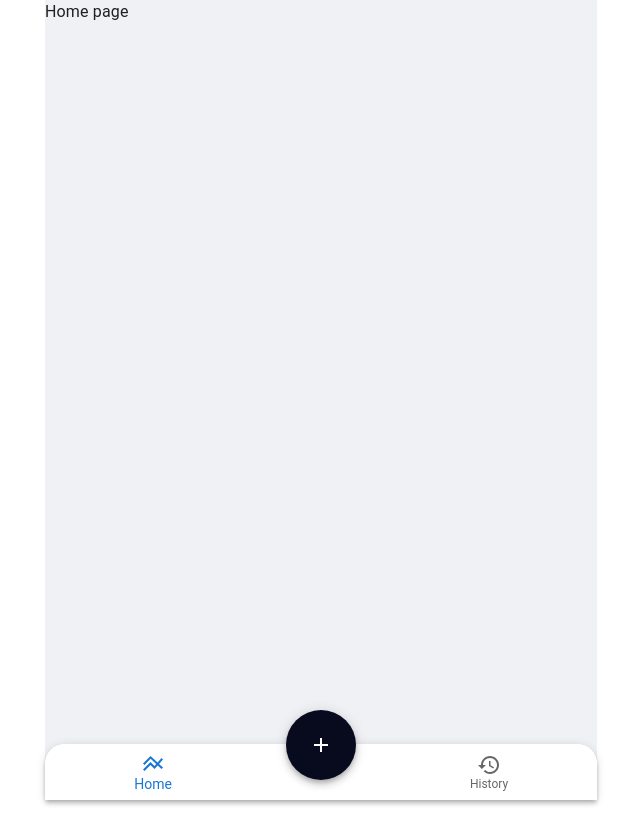
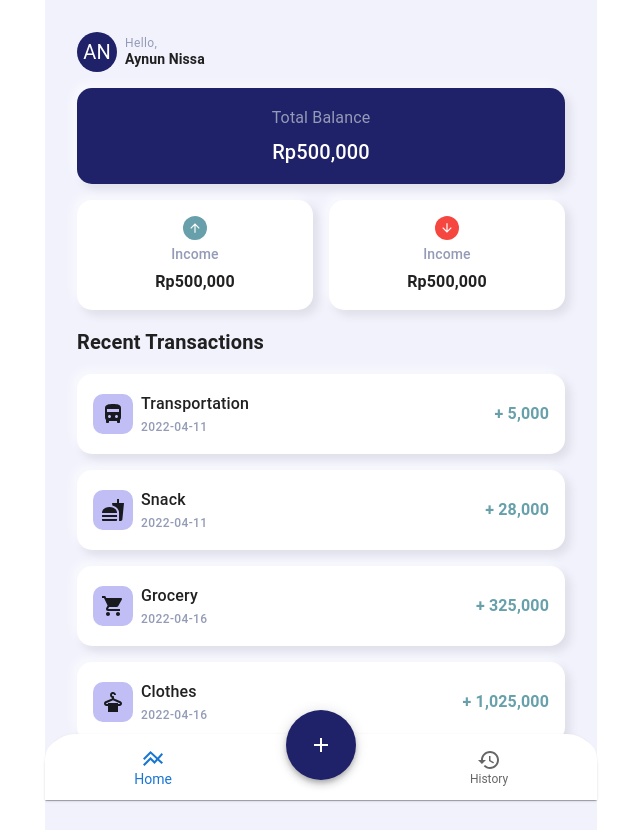
Before and after one commit to aynunnissa/expense-app, a React (Create React App) app: page / in a window 1280 px wide. Shown: the whole page, without its empty margins (319-959 px from the left). Before the commit the page ends 800 px from the top, so only its background shows below. Built offline with nearby package versions, Linux system fonts and the light colour scheme.

Commit message:
Finish home page

```diff
--- /dev/null
+++ b/src/History/HistoryItem.tsx
@@ -0,0 +1,77 @@
+import React from 'react';
+import { Box, Typography, Paper } from "@mui/material";
+import { createTheme, ThemeProvider } from "@mui/material/styles";
+
+// Icons
+import DirectionsBusFilledIcon from '@mui/icons-material/DirectionsBusFilled';
+import FastfoodIcon from '@mui/icons-material/Fastfood';
+import LocalGroceryStoreIcon from '@mui/icons-material/LocalGroceryStore';
+import DryCleaningIcon from '@mui/icons-material/DryCleaning';
+
+type Props = {
+    exp: IExpense
+}
+
+type CategoryObj = {
+    label: string,
+    icon: React.ReactNode
+}
+
+interface ICategories {
+    [key: number]: CategoryObj;
+}
+
+const categories: ICategories = {
+    0: {
+        label: "Transportation",
+        icon: <DirectionsBusFilledIcon />
+    },
+    1: {
+        label: "Snack",
+        icon: <FastfoodIcon />
+    },
+    2: {
+        label: "Grocery",
+        icon: <LocalGroceryStoreIcon />
+    },
+    3: {
+        label: "Clothes",
+        icon: <DryCleaningIcon />
+    },
+}
+
+const HistoryItem = ({ exp }: Props) => {
+
+    const theme = createTheme();
+
+    const customTheme = createTheme({
+        typography: {
+            subtitle1: {
+                [theme.breakpoints.down('sm')]: {
+                    fontSize: '0.85rem',
+                },
+            }
+        }
+    })
+
+    return(
+        <ThemeProvider theme={customTheme}>
+            <Paper sx={{ borderRadius: "15px", boxShadow: '-5px -5px 10px rgba(255, 255, 255, 0.5), 5px 5px 10px rgba(70, 70, 70, 0.12)' }} elevation={0}>
+                <Box mt={2} p={2} sx={{ display: "flex", justifyContent: "space-between", alignItems: "center" }}>
+                    <Box sx={{ display: "flex",  alignItems: "center" }} gap={1}>
+                        <Box bgcolor='#C0BEF4' p={1} sx={{ display: "flex", alignItems: "center", borderRadius: '10px' }}>
+                            {categories[exp.category]?.icon}
+                        </Box>
+                        <Box>
+                            <Typography component="p" variant="subtitle1" fontWeight={500}>{categories[exp.category]?.label}</Typography>
+                            <Typography component="p" variant="caption" fontWeight={500} color="#949BB7">{exp.date}</Typography>
+                        </Box>
+                    </Box>
+                    <Typography component="p" variant="subtitle1" fontWeight={700} color={exp.price >= 0 ? '#67A0AB' : '#F54740'}>{exp.price < 0 ? '-' : '+'} {exp.price.toLocaleString()}</Typography>
+                </Box>
+            </Paper>
+        </ThemeProvider>
+    );
+}
+
+export default HistoryItem;
--- a/src/Home/index.tsx
+++ b/src/Home/index.tsx
@@ -1,8 +1,64 @@
-import { Typography } from "@mui/material";
+import { useSelector, shallowEqual } from "react-redux";
+import { Typography, Grid, Avatar, Box, Stack } from "@mui/material";
+import { createTheme, responsiveFontSizes, ThemeProvider } from "@mui/material/styles";
+import Card from "../UI/Card";
+import ArrowUpwardIcon from '@mui/icons-material/ArrowUpward';
+import ArrowDownwardIcon from '@mui/icons-material/ArrowDownward';
+
+import HistoryItem from "../History/HistoryItem";
 
 const Home = () => {
+
+    let theme = createTheme();
+    theme = responsiveFontSizes(theme);
+
+    const expenses: readonly IExpense[] = useSelector((state: ExpenseState) => state.expenses, shallowEqual);
+
     return(
-        <Typography>Home page</Typography>
+        <ThemeProvider theme={theme}>
+            <Grid container justifyContent="center" p={4} spacing={2}>
+                <Grid item xs={12}>
+                    <Box display="flex" alignItems="center" gap={1}>
+                        <Avatar sx={{ bgcolor: '#1F2169', height: '40px', width: '40px' }}>AN</Avatar>
+                        <Stack>
+                            <Typography variant="caption" component="p" lineHeight={1.2} color="#949BB7">Hello,</Typography>
+                            <Typography variant="subtitle2" component="p" fontWeight={600} lineHeight={1.2}>Aynun Nissa</Typography>
+                        </Stack>
+                    </Box>
+                </Grid>
+                <Grid item xs={12}>
+                    <Card color="#1F2169">
+                        <Typography variant="subtitle1" component="p" color="#949BB7">Total Balance</Typography>
+                        <Typography variant="h6" component="p" color="#FFFFFF">Rp500,000</Typography>
+                    </Card>
+                </Grid>
+                <Grid item xs={6}>
+                    <Card>
+                        <ArrowUpwardIcon sx={{ backgroundColor: '#67A0AB', borderRadius: '50%', padding: '5px', color: 'white' }} />
+                        <Typography variant="subtitle2" component="p" color="#949BB7">Income</Typography>
+                        <Typography variant="body1" component="p" fontWeight={600}>Rp500,000</Typography>
+                    </Card>
+                </Grid>
+                <Grid item xs={6}>
+                    <Card>
+                        <ArrowDownwardIcon sx={{ backgroundColor: '#F54740', borderRadius: '50%', padding: '5px', color: 'white' }} />
+                        <Typography variant="subtitle2" component="p" color="#949BB7">Income</Typography>
+                        <Typography variant="body1" component="p" fontWeight={600}>Rp500,000</Typography>
+                    </Card>
+                </Grid>
+                <Grid item xs={12}>
+                    <>
+                        <Typography component="h6" variant="h6" fontWeight={600}>Recent Transactions</Typography>
+                        {expenses.slice(0, 7).map((exp) => (
+                            <HistoryItem
+                                key={exp.id}
+                                exp={exp}
+                            />
+                        ))}
+                    </>
+                </Grid>
+            </Grid>
+        </ThemeProvider>
     );
 }
 
--- a/src/Layout/BottomNav.tsx
+++ b/src/Layout/BottomNav.tsx
@@ -31,7 +31,7 @@ const BottomNav = () => {
 
     return(
         <Container maxWidth="sm" sx={{ position: 'fixed', bottom: 0, left: 0, right: 0 }}>
-            <Paper elevation={4} sx={{ borderRadius: "20px 20px 0px 0px" }}>
+            <Paper elevation={1} sx={{ borderRadius: "30px 30px 0px 0px", padding: '5px 0px' }}>
                 <BottomNavigation
                     showLabels
                     value={value}
@@ -42,7 +42,7 @@ const BottomNav = () => {
                     sx={{ borderRadius: "20px 20px 0px 0px" }}
                     >
                     <BottomNavigationAction onClick={() => changeUrlHandler("")} label="Home" icon={<LineAxisIcon />} />
-                    <Paper elevation={5} onClick={() => changeUrlHandler("/newExpense")} sx={{ backgroundColor: "#080A1E", color: "#FFFFFF", width: "70px", height: "70px", borderRadius: "35px", bottom: "20px", position: "absolute", display: "flex", alignItems: "center", justifyContent: "center", cursor: "pointer"}}>
+                    <Paper elevation={5} onClick={() => changeUrlHandler("/newExpense")} sx={{ backgroundColor: "#1F2169", color: "#FFFFFF", width: "70px", height: "70px", borderRadius: "35px", bottom: "20px", position: "absolute", display: "flex", alignItems: "center", justifyContent: "center", cursor: "pointer"}}>
                         <AddIcon />
                     </Paper>
                     <BottomNavigationAction />
@@ -50,7 +50,6 @@ const BottomNav = () => {
                 </BottomNavigation>
             </Paper>
         </Container>
-
     );
 }
 
--- a/src/Layout/Layout.tsx
+++ b/src/Layout/Layout.tsx
@@ -11,8 +11,8 @@ const Layout = (props: Props) => {
     return(
         <>
             <CssBaseline />
-            <Container maxWidth="sm" sx={{ position: "relative"}}>
-                <Box sx={{ bgcolor: '#F0F1F5', minHeight: '100vh' }}>
+            <Container maxWidth="sm" sx={{ position: "relative", padding: 0 }}>
+                <Box sx={{ bgcolor: '#F2F2FD', minHeight: '100vh' }} pb={7}>
                     {props.children}
                 </Box>
                 <BottomNav />
--- /dev/null
+++ b/src/UI/Card.tsx
@@ -0,0 +1,24 @@
+import React from "react";
+import { Paper, Stack } from "@mui/material";
+
+interface IProps {
+    children?: React.ReactNode;
+    color? : string;
+}
+
+const Card = (props: IProps) => {
+    return(
+        <Paper elevation={0} sx={{ backgroundColor: props.color, boxShadow: '-5px -5px 10px rgba(255, 255, 255, 0.5), 5px 5px 10px rgba(70, 70, 70, 0.12)', borderRadius: '15px' }}>
+            <Stack
+                direction="column"
+                alignItems="center"
+                spacing={0.5}
+                p={2}
+            >
+                {props.children}
+            </Stack>
+        </Paper>
+    );
+}
+
+export default Card;
```
